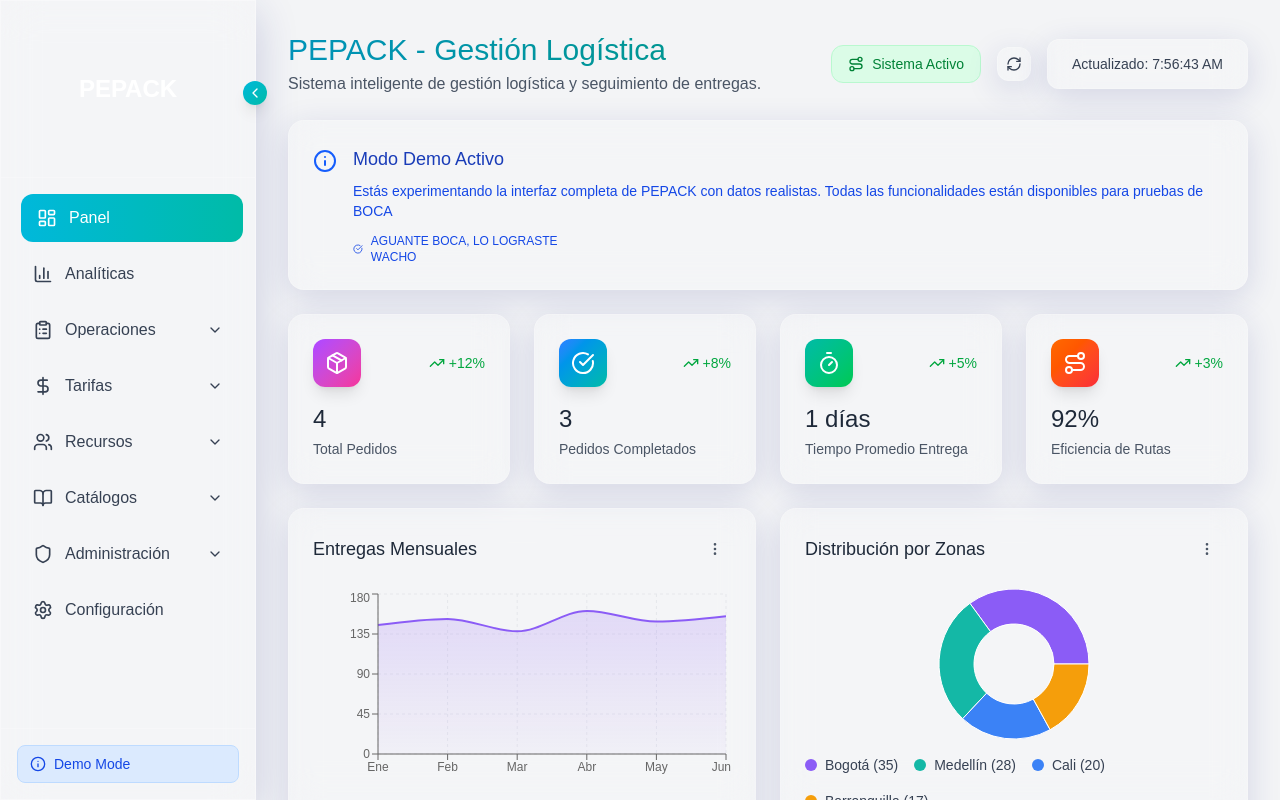
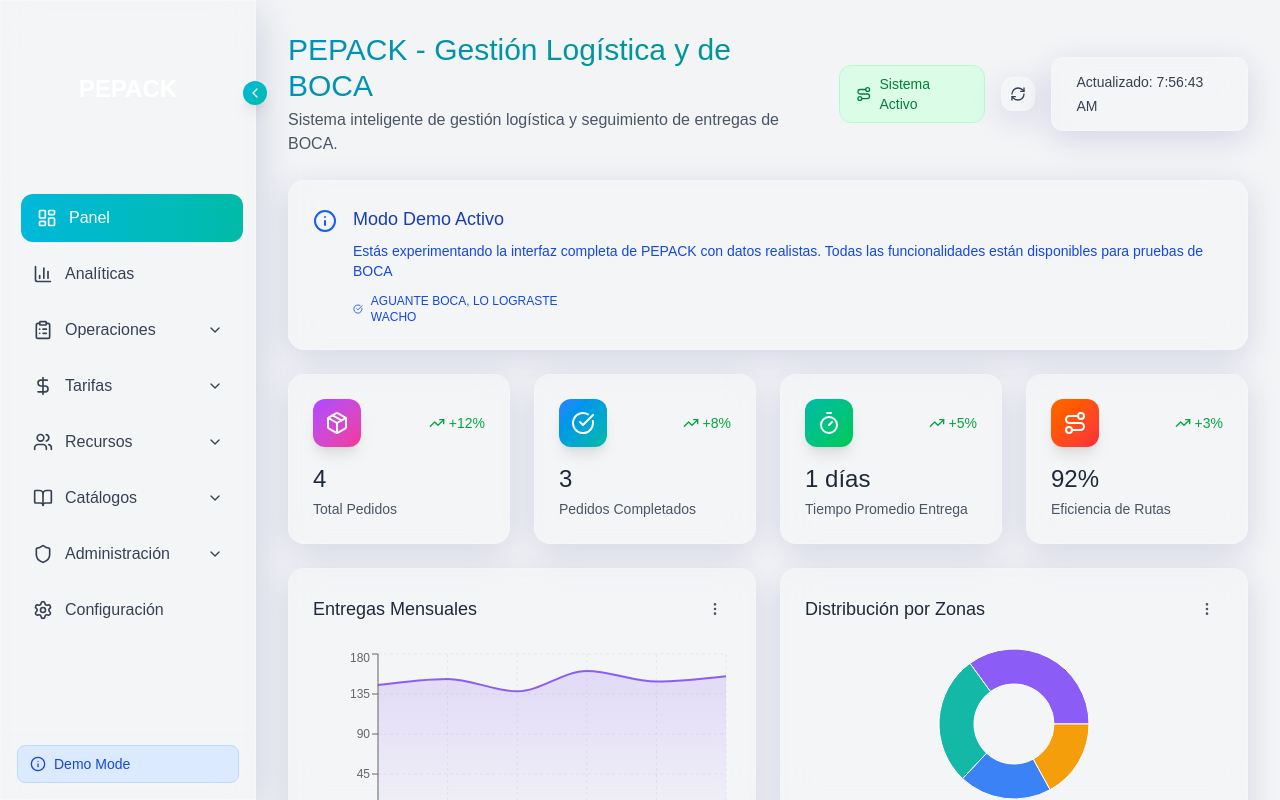
Before and after one commit to martinmalgor04/dsw-2025, a Next.js app in the folder frontend/: page /dashboard in a window 1280 px wide. Built offline with nearby package versions, Linux system fonts and the light colour scheme.

Commit message:
Update dashboard components

```diff
--- a/frontend/src/app/(main)/dashboard/page.tsx
+++ b/frontend/src/app/(main)/dashboard/page.tsx
@@ -356,9 +356,9 @@
       <div className="flex flex-col lg:flex-row lg:justify-between lg:items-center gap-4">
         <div>
           <h1 className="text-3xl bg-gradient-to-r from-cyan-600 to-teal-600 bg-clip-text text-transparent">
-            PEPACK - Gestión Logística
+            PEPACK - Gestión Logística y de BOCA
           </h1>
-          <p className="text-gray-600 mt-1">Sistema inteligente de gestión logística y seguimiento de entregas.</p>
+          <p className="text-gray-600 mt-1">Sistema inteligente de gestión logística y seguimiento de entregas de BOCA.</p>
         </div>
         <div className="flex items-center gap-4">
           <BackendStatusIndicator />
```
